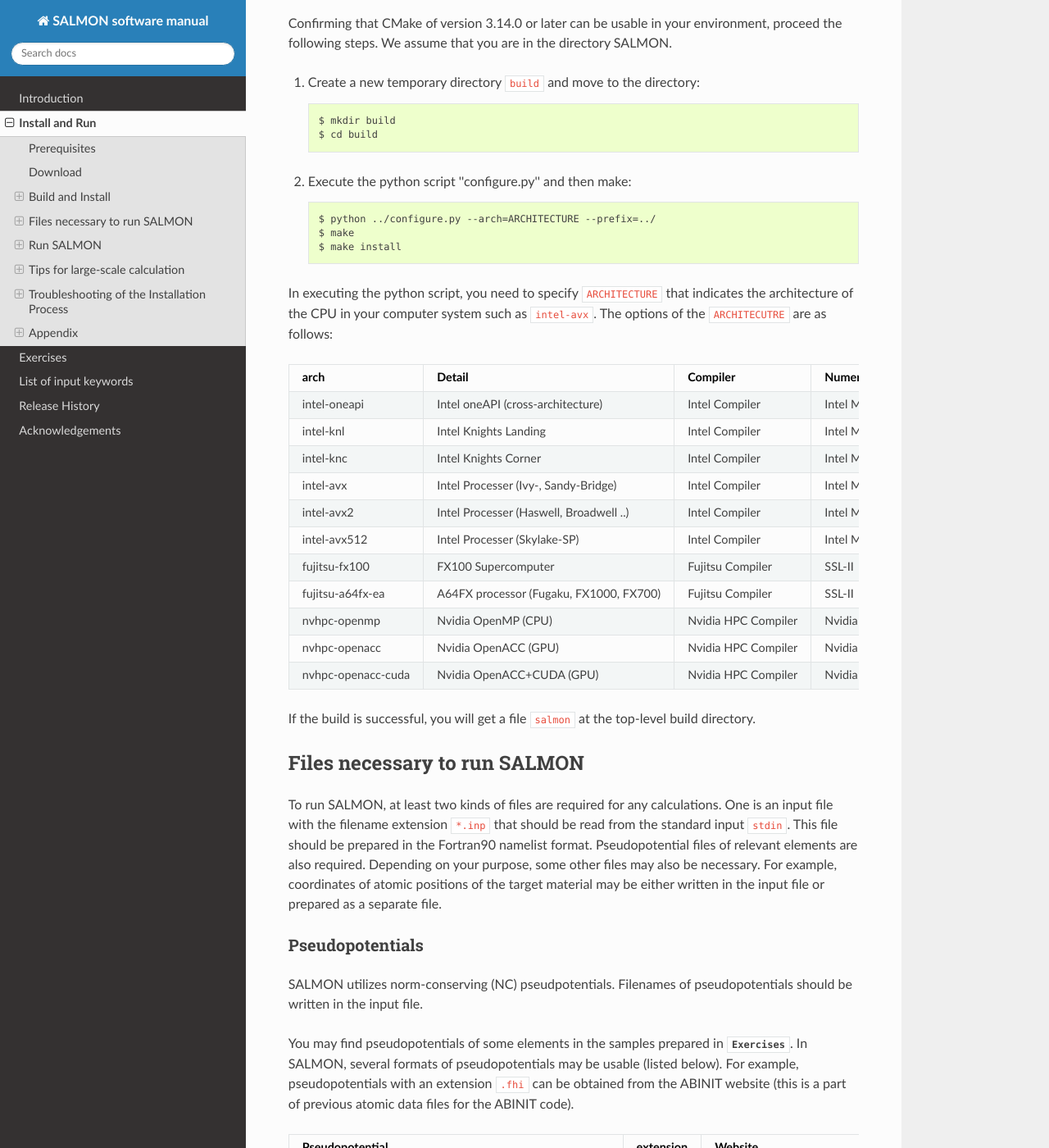
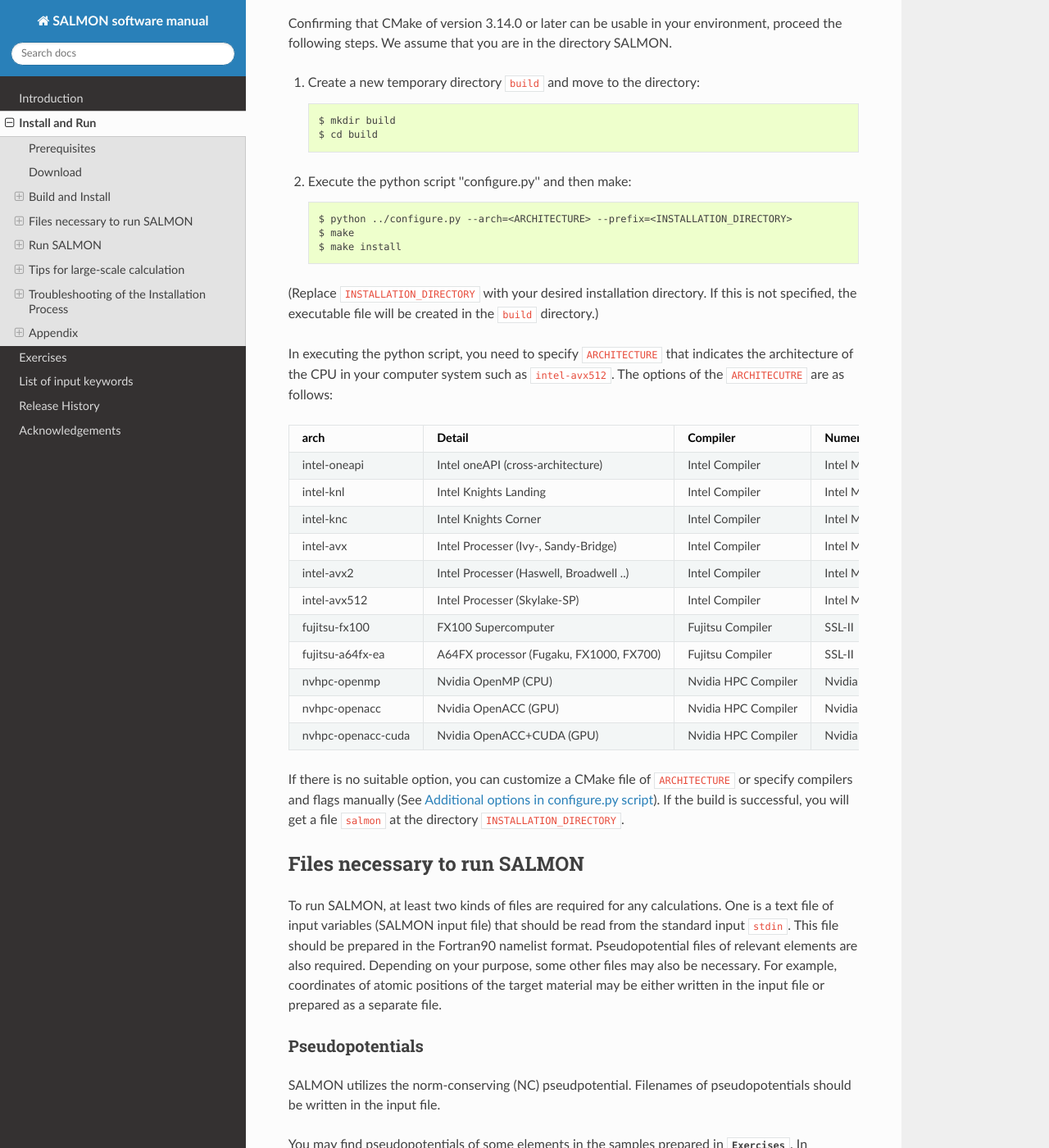
Before and after one commit to SALMON-TDDFT/SALMON-DOCS, a Sphinx documentation site: the page built from source/install_and_run.rst, in a window 1280 px wide and 1400 px high, scrolled down 2726 px. Shown: the whole window at 82% size. Built offline with Sphinx 7.4.7 and the Read the Docs theme 3.1.0, drawn with Linux system fonts in a browser that asks for light colours; formulas are drawn with MathJax 3; some of the changed text lies outside the part shown.

Commit message:
Update install_and_run.rst

```diff
--- a/source/install_and_run.rst
+++ b/source/install_and_run.rst
@@ -58,7 +58,7 @@
 Build and Install
 ------------------
 
-To compile SALMON to create executable the binary files, we adopt to use CMake tools as the first option.
+To compile SALMON to create the executable binary file, we adopt to use CMake tools as the first option.
 In case you fail to build SALMON using CMake in your environment, we may use Gnu Make. See :any:`build-gnu-make`.
 
 
@@ -124,12 +124,13 @@
 
 2. Execute the python script ''configure.py'' and then make::
 
-    $ python ../configure.py --arch=ARCHITECTURE --prefix=../
+    $ python ../configure.py --arch=<ARCHITECTURE> --prefix=<INSTALLATION_DIRECTORY>
     $ make
     $ make install
 
+(Replace ``INSTALLATION_DIRECTORY`` with your desired installation directory. If this is not specified, the executable file will be created in the ``build`` directory.)
 
-In executing the python script, you need to specify ``ARCHITECTURE`` that indicates the architecture of the CPU in your computer system such as ``intel-avx``. The options of the ``ARCHITECUTRE`` are as follows:
+In executing the python script, you need to specify ``ARCHITECTURE`` that indicates the architecture of the CPU in your computer system such as ``intel-avx512``. The options of the ``ARCHITECUTRE`` are as follows:
 
 ==================  =======================================  ===================  =================
 arch                Detail                                   Compiler             Numerical Library
@@ -147,14 +148,15 @@
 nvhpc-openacc-cuda  Nvidia OpenACC+CUDA (GPU)                Nvidia HPC Compiler  Nvidia HPC SDK
 ==================  =======================================  ===================  =================
 
-If the build is successful, you will get a file ``salmon`` at the top-level build directory.
+If there is no suitable option, you can customize a CMake file of ``ARCHITECTURE`` or specify compilers and flags manually (See :any:`additional-options-in-configure`).
+If the build is successful, you will get a file ``salmon`` at the directory ``INSTALLATION_DIRECTORY``.
 
 
 Files necessary to run SALMON
 ------------------------------------
 
 To run SALMON, at least two kinds of files are required for any calculations.
-One is an input file with the filename extension ``*.inp`` that should be read from the standard input ``stdin``.
+One is a text file of input variables (SALMON input file) that should be read from the standard input ``stdin``.
 This file should be prepared in the Fortran90 namelist format.
 Pseudopotential files of relevant elements are also required.
 Depending on your purpose, some other files may also be necessary.
@@ -164,7 +166,7 @@
 Pseudopotentials
 ~~~~~~~~~~~~~~~~~~~~~~~~~~~~~
 
-SALMON utilizes norm-conserving (NC) pseudpotentials.
+SALMON utilizes the norm-conserving (NC) pseudpotential.
 Filenames of pseudopotentials should be written in the input file.
 
 You may find pseudopotentials of some elements in the samples prepared in :any:`Exercises`.
@@ -214,8 +216,9 @@
 In the typical way, the ground state calculation based on DFT is first carried out specifying ``theory = 'dft'``.
 Then the real-time electron dynamics calculation based on TDDFT is carried out specifying ``theory = 'tddft_pulse'``.
 
-In :any:`Exercises`, we prepare six exercises that cover typical calculations feasible by SALMON.
-We prepare explanations of the input files of the exercises that will help to prepare input files of your own interests.
+In :any:`Exercises`, we provide six exercises that cover typical calculations feasible with SALMON.
+We also provide explanations of the input files used in these exercises, which can help you prepare input files for your own purposes.
+Additional examples of input files can be found in the `SALMON-inputs <https://github.com/SALMON-TDDFT/SALMON-inputs>`__.
 
 There are more than 20 groups of namelists. A complete list of namelist variables is given in the file ``SALMON/manual/input_variables.md``.
 Namelist variables that are used in our exercises are explained at :any:`Inputs`.
@@ -230,6 +233,7 @@
 
     $ salmon < inputfile.inp > fileout.out
 
+(Here, it is assumed that the environment variable ``$PATH`` is appropriately specified for the SALMON executable.)
 In multiprocess environment in which the command to execute parallel calculations using MPI is ``mpiexec``, type the following command::
 
     $ mpiexec -n NPROC salmon < inputfile.inp > fileout.out
@@ -414,6 +418,8 @@
 For compiling SALMON for GPUs, specify ``--arch=nvhpc-openacc`` (OpenACC, recommended) or ``--arch=nvhpc-openacc-cuda`` (OpenACC+CUDA) option when executing ``configure.py``.
 This option is currently under development and tested only for NVIDIA HPC SDK compiler with NVIDIA GPUs.
 
+Note: Currently, the performance of the TDDFT part is well-tuned but the DFT part is not. We recommend executing DFT (ground-state) calculations on CPUs and TDDFT calculations on GPUs.
+
 Multi-GPU run
 ^^^^^^^^^^^^^^^^^^^^^^^^^
 
@@ -534,12 +540,18 @@
 Additional options in configure.py script
 ~~~~~~~~~~~~~~~~~~~~~~~~~~~~~~~~~~~~~~~~~~~~~~~~~~~~~~~~~~~~~~
 
+Customize CMake file for ``ARCHITECTURE``
+^^^^^^^^^^^^^^^^^^^^^^^^^^^^^^^^^^^^^^^^^^^^^^^^
+
+Users can find several CMake configuration files corresponding to the ``ARCHITECTURE`` options in the ``platforms/`` directory. If there is no suitable configuration file, you can copy one of the existing ones and customize it for your environment.
+For example, if there is a configuration file named ``example.cmake``, the script ``configure.py`` can read it using the following command::
+
+    $ python ../configure.py --arch=example
+
 Manual specifications of compiler and environment variables
 ^^^^^^^^^^^^^^^^^^^^^^^^^^^^^^^^^^^^^^^^^^^^^^^^^^^^^^^^^^^^^^
 
-When executing ``configure.py``, you can manually specify the compiler and environment variables instead of specifying the architecture ``--arch``, for example::
-
-    $ python ../configure.py FC=mpiifort CC=mpiicc FFLAGS="-xAVX" CFLAGS="-restrict -xAVX" --enable-mpi
+When executing ``configure.py``, users can specify several options and environment variables.
 
 The list of options of ``configure.py`` can be found by::
 
@@ -563,6 +575,10 @@
 CC, CFLAGS                               User-defined C Compiler, and the compiler options
 LDFLAGS                                  linker flags
 =======================================  ===================================================
+
+Using these options, you can manually specify the compiler and flags instead of specifying the architecture ``--arch``, for example::
+
+    $ python ../configure.py FC=mpiifort CC=mpiicc FFLAGS="-xAVX" CFLAGS="-restrict -xAVX" --enable-mpi
 
 Required libraries
 ^^^^^^^^^^^^^^^^^^^^^^^^^^^^^^^^^^^^^^^^^
```
Also changed, not shown: other parts of source/install_and_run.rst (+1 -1 lines).
